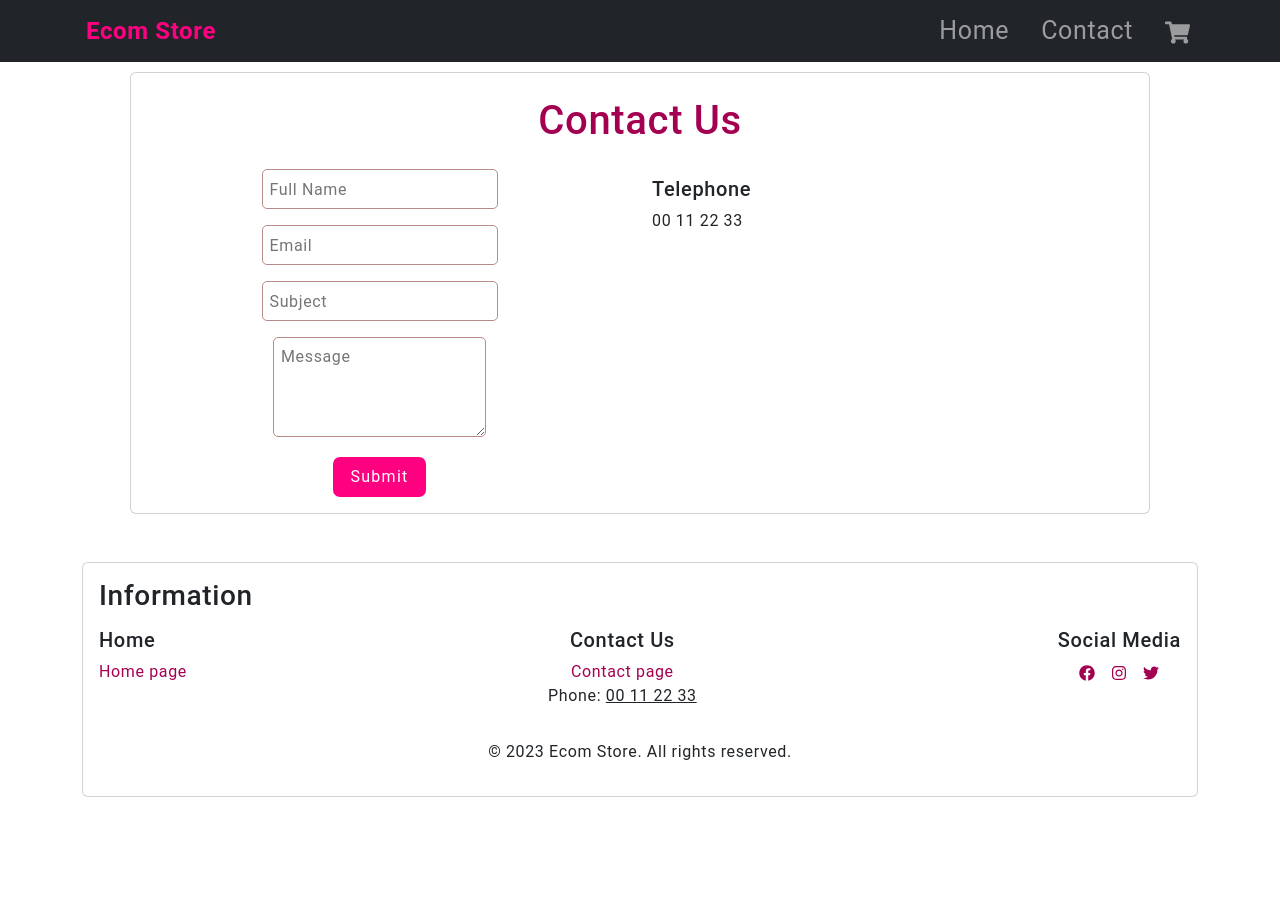
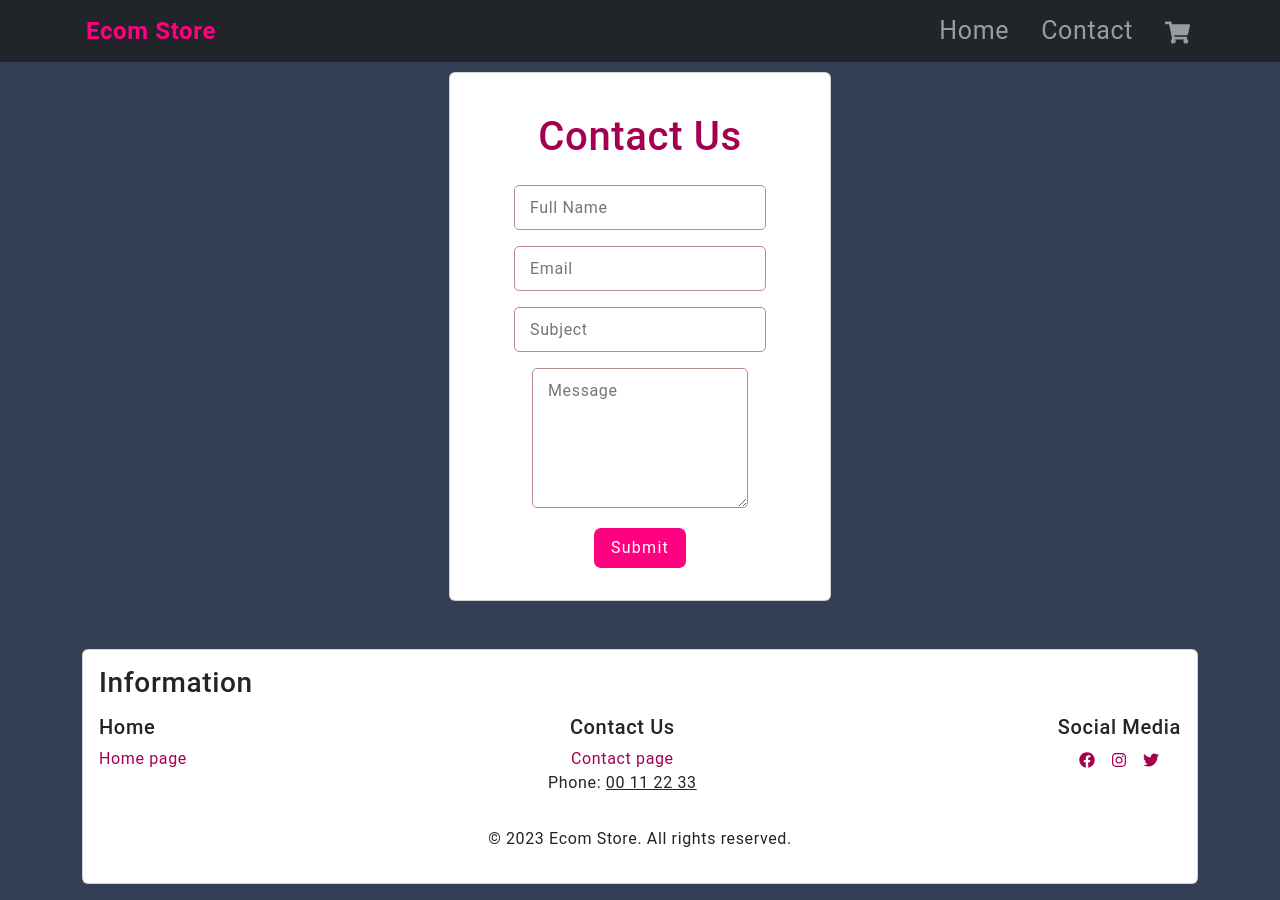
Before and after one commit to norbadboy/React-CA-Thong-23, a React (Create React App) app in the folder ecom-store/: page /contact in a window 1280 px wide. Before the commit the page ends 813 px from the top, so only its background shows below. Built offline with nearby package versions, Linux system fonts and the light colour scheme.

Commit message:
fixed successful page

```diff
--- a/ecom-store/public/index.html
+++ b/ecom-store/public/index.html
@@ -23,7 +23,7 @@
     -->
     <title>React App</title>
   </head>
-  <body>
+  <body class="bodyContainer">
     <noscript>You need to enable JavaScript to run this app.</noscript>
     <div id="root"></div>
     <!--
--- a/ecom-store/src/index.css
+++ b/ecom-store/src/index.css
@@ -15,17 +15,24 @@ a:hover {
   color: #a30052;
 }
 
+.bodyContainer {
+  background-color: #323f54;
+}
+
 @media screen and (min-width: 768px) {
   .homePageTitle--container {
     margin-top: 100px;
     display: flex;
     justify-content: center;
   }
+  .homePageTitle--card {
+    background-color: #f7e6e6;
+  }
   .homePageCard {
     height: 585px;
   }
   .homePageCard img {
-    height: 250px;
+    height: 280px;
     width: 100%;
     -o-object-fit: cover;
        object-fit: cover;
--- a/ecom-store/src/index.scss
+++ b/ecom-store/src/index.scss
@@ -19,6 +19,9 @@ a {
 a:hover {
   color: map-get($colors, "primary-dark");
 }
+.bodyContainer {
+  background-color: map-get($colors, "tertiary-dark");
+}
 
 //home page
 @media screen and (min-width: $tabletBreakpoint) {
@@ -27,11 +30,14 @@ a:hover {
     display: flex;
     justify-content: center;
   }
+  .homePageTitle--card {
+    background-color: map-get($colors, "secondary-light");
+  }
   .homePageCard {
     height: 585px;
   }
   .homePageCard img {
-    height: 250px;
+    height: 280px;
     width: 100%;
     object-fit: cover;
   }
--- a/ecom-store/src/routes/CheckoutPage/index.jsx
+++ b/ecom-store/src/routes/CheckoutPage/index.jsx
@@ -35,13 +35,13 @@ function Checkout() {
   };
 
   return (
-    <div className="d-flex flex-column">
-      <Row className="my-5 pt-5 ">
-        <h1 className="d-flex justify-content-center">Checkout</h1>
-      </Row>
+    <div className="d-flex flex-column my-5 pt-5 ">
       <Row>
         <div className="checkoutPageContainer d-flex">
           <Card className="px-5 py-4 flex-grow-1">
+            <div className="d-flex justify-content-center">
+              <h1 className="mb-4">Shopping Cart</h1>
+            </div>
             {checkoutItems.map((item, index) => (
               <div
                 key={item.id + index}
--- a/ecom-store/src/routes/CheckoutSuccessPage/index.jsx
+++ b/ecom-store/src/routes/CheckoutSuccessPage/index.jsx
@@ -1,5 +1,27 @@
+import { Card, Row } from "react-bootstrap";
+import { Link } from "react-router-dom";
+import { StyledButtonSecondary } from "../../styles/StyledComponents/styledButton";
+
 function SuccessPage() {
-  return <h1>Thank you for purchase!</h1>;
+  return (
+    <div className="d-flex flex-column my-5 pt-5 ">
+      <Row>
+        <div className="checkoutPageContainer d-flex">
+          <Card className="px-5 py-4 flex-grow-1">
+            <div className="d-flex flex-column align-items-center justify-content-center">
+              <h1 className="mb-4">Order successful</h1>
+              <p>Thank you for your purchase!</p>
+            </div>
+            <div className="d-flex justify-content-center mt-4">
+              <Link to="/">
+                <StyledButtonSecondary>Go to Home</StyledButtonSecondary>
+              </Link>
+            </div>
+          </Card>
+        </div>
+      </Row>
+    </div>
+  );
 }
 
 export default SuccessPage;
--- a/ecom-store/src/routes/ContactPage/index.jsx
+++ b/ecom-store/src/routes/ContactPage/index.jsx
@@ -8,7 +8,7 @@ import {
   StyledParagraph,
   StyledTextArea,
 } from "../../styles/StyledComponents/styledForm";
-import { Card, Col, Row } from "react-bootstrap";
+import { Card } from "react-bootstrap";
 
 const schema = yup
   .object()
@@ -42,15 +42,13 @@ function ContactPage() {
   };
 
   return (
-    <div xs={1} md={3} className="mt-4 pt-5">
-      <Card className="mx-5">
-        <Row>
+    <div xs={1} md={3} className="mt-4 pt-5 d-flex justify-content-center">
+      <Card className="px-5 py-3">
+        <div>
           <h1 align="center" className="mt-4">
             Contact Us
           </h1>
-        </Row>
-        <Row>
-          <Col>
+        </div>
         <StyledForm onSubmit={handleSubmit(onSubmit)}>
           <div>
             {errors.fullName && <StyledParagraph>{errors.fullName.message}</StyledParagraph>}
@@ -66,26 +64,12 @@ function ContactPage() {
           </div>
           <div>
             {errors.body && <StyledParagraph>{errors.body.message}</StyledParagraph>}
-                <StyledTextArea
-                  as="textarea"
-                  rows={5}
-                  placeholder="Message"
-                  {...register("body")}
-                />
+            <StyledTextArea as="textarea" rows={5} placeholder="Message" {...register("body")} />
           </div>
           <StyledButton type="submit" className="mt-2">
             Submit
           </StyledButton>
         </StyledForm>
-          </Col>
-          <Col>
-            <div>
-              <h5 className="mt-4">Telephone</h5>
-              <p>00 11 22 33</p>
-            </div>
-            <div></div>
-          </Col>
-        </Row>
       </Card>
     </div>
   );
--- a/ecom-store/src/routes/HomePage/index.jsx
+++ b/ecom-store/src/routes/HomePage/index.jsx
@@ -39,7 +39,7 @@ function HomePage() {
       <div className="homePageTitle--container">
         <Card className="homePageTitle--card d-flex p-4 flex-column justify-content-center align-items-center">
           <h1>Welcome to the store</h1>
-          <p>Here, you can find anything!</p>
+          <h5 className="mt-3">Here, you can buy anything!</h5>
         </Card>
       </div>
       <SearchBar />
--- a/ecom-store/src/styles/StyledComponents/styledForm.jsx
+++ b/ecom-store/src/styles/StyledComponents/styledForm.jsx
@@ -6,12 +6,11 @@ const StyledForm = styled.form`
   align-items: center;
   justify-content: center;
   padding: 1rem;
-  border-radius: 0.5rem;
 `;
 
 const StyledInput = styled.input`
-  padding: 7px;
-  height: 40px;
+  padding: 15px;
+  height: 45px;
   outline: none;
   border-radius: 5px;
   border: 1px solid ${(props) => props.theme.color.secondaryDark};
@@ -26,8 +25,9 @@ const StyledParagraph = styled.p`
 `;
 
 const StyledTextArea = styled.textarea`
-  padding: 7px;
-  height: 100px;
+  padding-left: 15px;
+  padding-top: 10px;
+  height: 140px;
   outline: none;
   border-radius: 5px;
   border: 1px solid ${(props) => props.theme.color.secondaryDark};
```
Also changed, not shown: 1 other file (tests, documents, lock files or other folders). Lines whose indentation alone changed are shown as unchanged.
